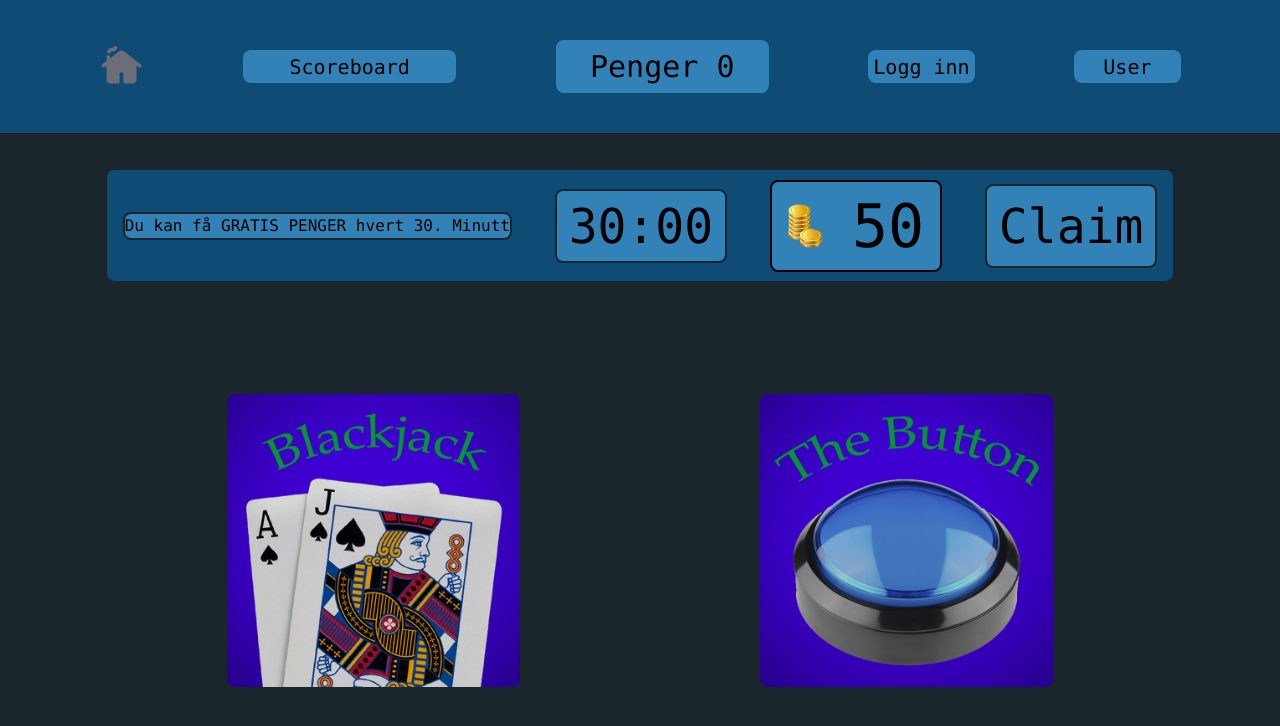
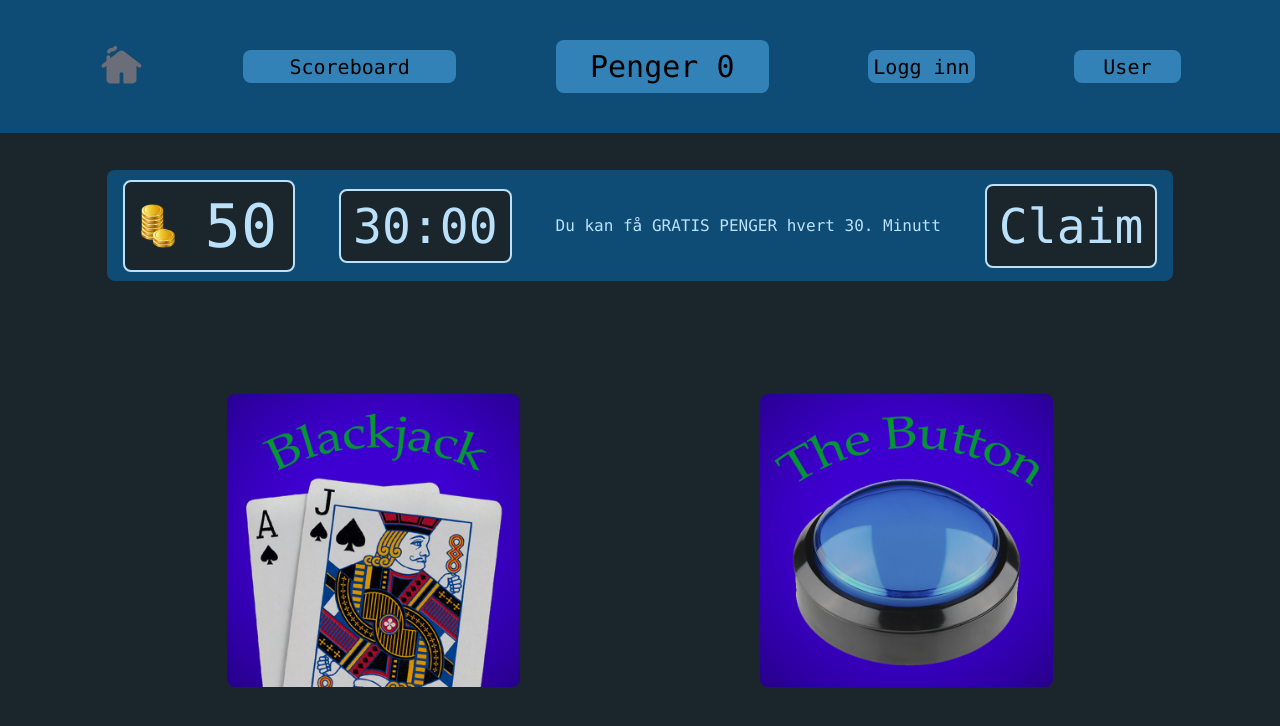
Before and after one commit to Carlo331/Carlocasino, a SvelteKit app in the folder CarloCasino/: page / in a window 1280 px wide. Shown: the top 726 px of the page. Built offline with nearby package versions, Linux system fonts and the light colour scheme.

Commit message:
home page styling

```diff
--- a/CarloCasino/src/routes/+page.svelte
+++ b/CarloCasino/src/routes/+page.svelte
@@ -31,19 +31,19 @@
     {#if onload}
     <div id="resten" class="flex flex-col  justify-evenly items-center w-full h-5/6"  in:fade={{duration: 1000}}>
         <div id="rain" class="flex justify-between items-center pl-4 pr-4 w-5/6 h-1/6 rounded-lg bg-navy">
-            <span class="flex items-center justify-center w- bg-blue border-2 rounded-lg font-mono border-black">Du kan få GRATIS PENGER hvert 30. Minutt</span>
-            <div class="flex items-center justify-center w-1/6 h-4/6 bg-blue border-2 rounded-lg font-mono text-5xl border-black">30:00</div>
-            <div class="flex items-center justify-between p-4 bg-blue h-5/6 w-1/6 border-2 rounded-lg">
+            <div class="flex items-center justify-between p-4 bg-black border-sky h-5/6 w-1/6 border-2 rounded-lg">
                 <img class="w-3/12" src="/Gold_Coins.png" alt="coin">
-                <span class=" font-mono text-6xl">50</span>
+                <span class=" font-mono text-6xl text-sky">50</span>
             </div>
-            <button class="flex justify-center btn items-center w-1/6 h-3/4 rounded-lg bg-blue border-2 border-black text-5xl font-mono">Claim</button>
+            <div class="flex items-center justify-center w-1/6 h-4/6 bg-black border-2 rounded-lg font-mono text-sky text-5xl">30:00</div>
+            <span class="flex items-center justify-center text-sky font-mono ">Du kan få GRATIS PENGER hvert 30. Minutt</span>
+            <button class="flex justify-center btn items-center w-1/6 h-3/4 rounded-lg bg-black border-2 text-sky text-5xl font-mono">Claim</button>
         </div>
         <div id="spill" class="flex justify-evenly w-full h-4/6">
             <a href="/blackjack" class="flex items-center justify-center rounded-lg w-3/12 h-full">
                 <img class="rounded-lg h-11/12 w-11/12" src="/blackjack.png" alt="blue button">
             </a>
-            <a href="/bluebutton" id="button" class="flex items-center justify-center rounded-lg w-3/12 h-full">
+            <a href="/bluebutton" id="button" class="flex items-center b-2 border-sky justify-center rounded-lg w-3/12 h-full">
                 <img class="rounded-lg h-11/12 w-11/12" src="/blue_button.png" alt="blue button">
             </a>
         </div>
```
